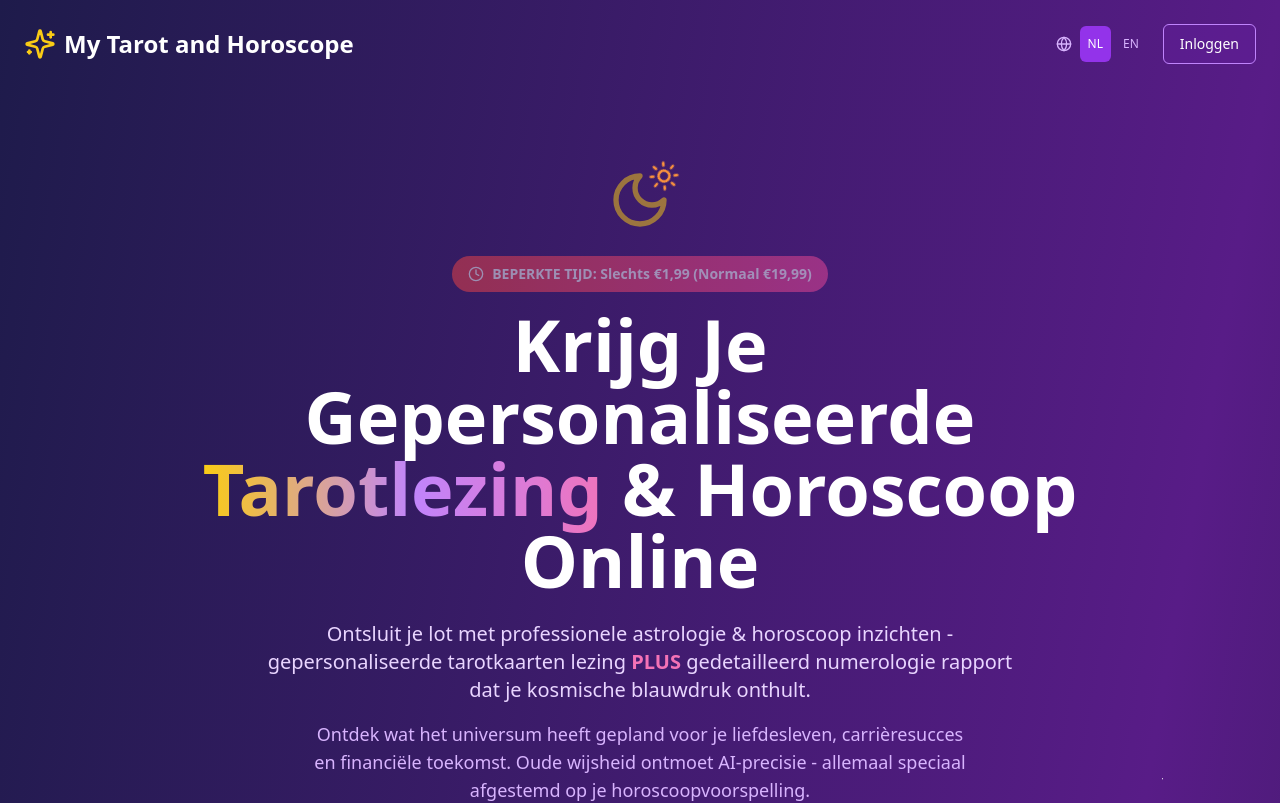
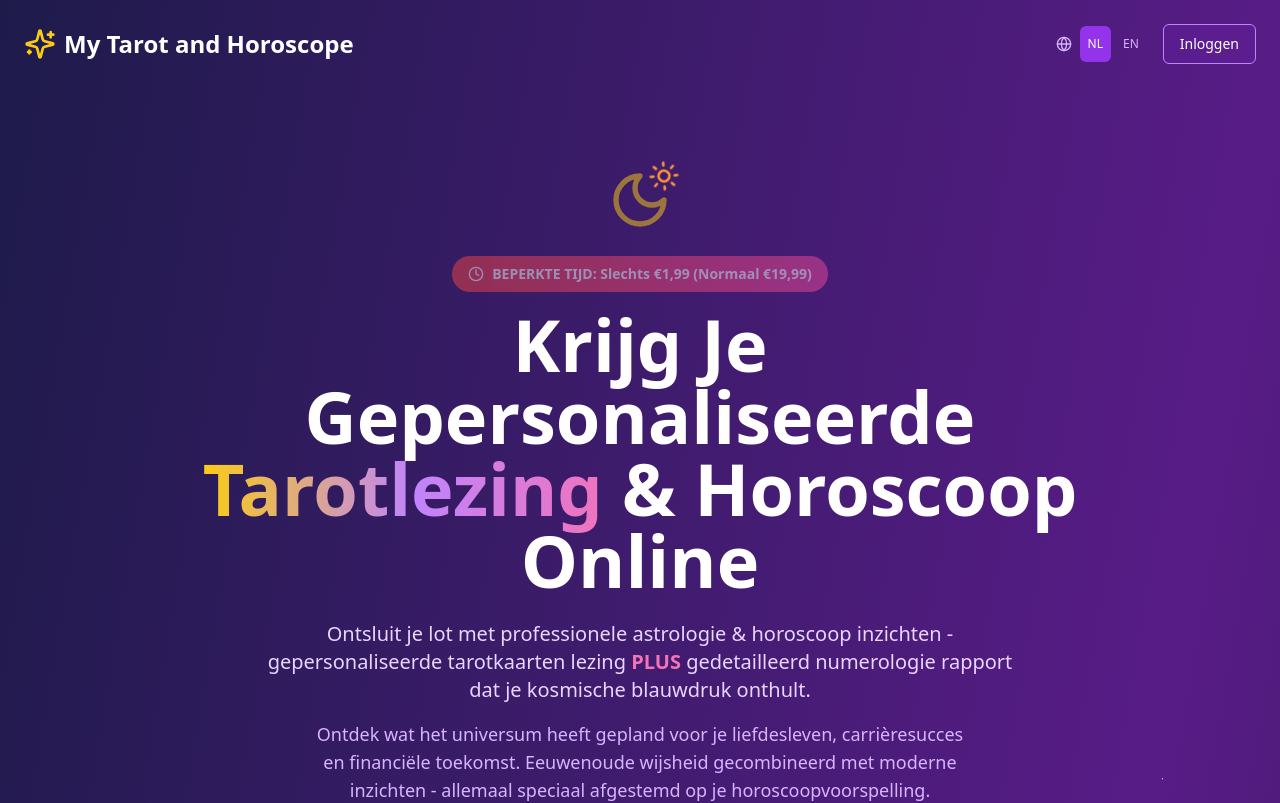
Before and after one commit to jamies666/stellar-future-decoded, a React (Vite) app: page / in a window 1280 px wide. Shown: the top 803 px of the page. Built offline with nearby package versions, Linux system fonts and the light colour scheme.

Commit message:
Refactor hero section text
Removed the phrase "Oude wijsheid ontmoet AI-precisie" and replaced it with a non-AI related alternative in both Dutch and English within the hero section.

```diff
--- a/src/contexts/LanguageContext.tsx
+++ b/src/contexts/LanguageContext.tsx
@@ -1,4 +1,3 @@
-
 import React, { createContext, useContext, useState, useEffect } from 'react';
 
 type Language = 'nl' | 'en';
@@ -25,7 +24,7 @@ const translations = {
     heroSubtitle: "Ontsluit je lot met professionele astrologie & horoscoop inzichten - gepersonaliseerde tarotkaarten lezing",
     heroSubtitlePlus: " PLUS ",
     heroSubtitleEnd: "gedetailleerd numerologie rapport dat je kosmische blauwdruk onthult.",
-    heroDescription: "Ontdek wat het universum heeft gepland voor je liefdesleven, carrièresucces en financiële toekomst. Oude wijsheid ontmoet AI-precisie - allemaal speciaal afgestemd op je horoscoopvoorspelling.",
+    heroDescription: "Ontdek wat het universum heeft gepland voor je liefdesleven, carrièresucces en financiële toekomst. Eeuwenoude wijsheid gecombineerd met moderne inzichten - allemaal speciaal afgestemd op je horoscoopvoorspelling.",
     limitedTime: "BEPERKTE TIJD: Slechts €1,99 (Normaal €19,99)",
     instantDelivery: "Directe Levering",
     confidential: "100% Vertrouwelijk",
@@ -90,7 +89,7 @@ const translations = {
     heroSubtitle: "Unlock your destiny with professional astrology & horoscope insights - personalized tarot cards reading",
     heroSubtitlePlus: " PLUS ",
     heroSubtitleEnd: "detailed numerology report revealing your cosmic blueprint.",
-    heroDescription: "Discover what the universe has planned for your love life, career success, and financial future. Ancient wisdom meets AI precision - all tailored specifically to your zodiac forecast.",
+    heroDescription: "Discover what the universe has planned for your love life, career success, and financial future. Ancient wisdom combined with modern insights - all tailored specifically to your zodiac forecast.",
     limitedTime: "LIMITED TIME: Only $1.99 (Reg. $19.99)",
     instantDelivery: "Instant Delivery",
     confidential: "100% Confidential",
```
